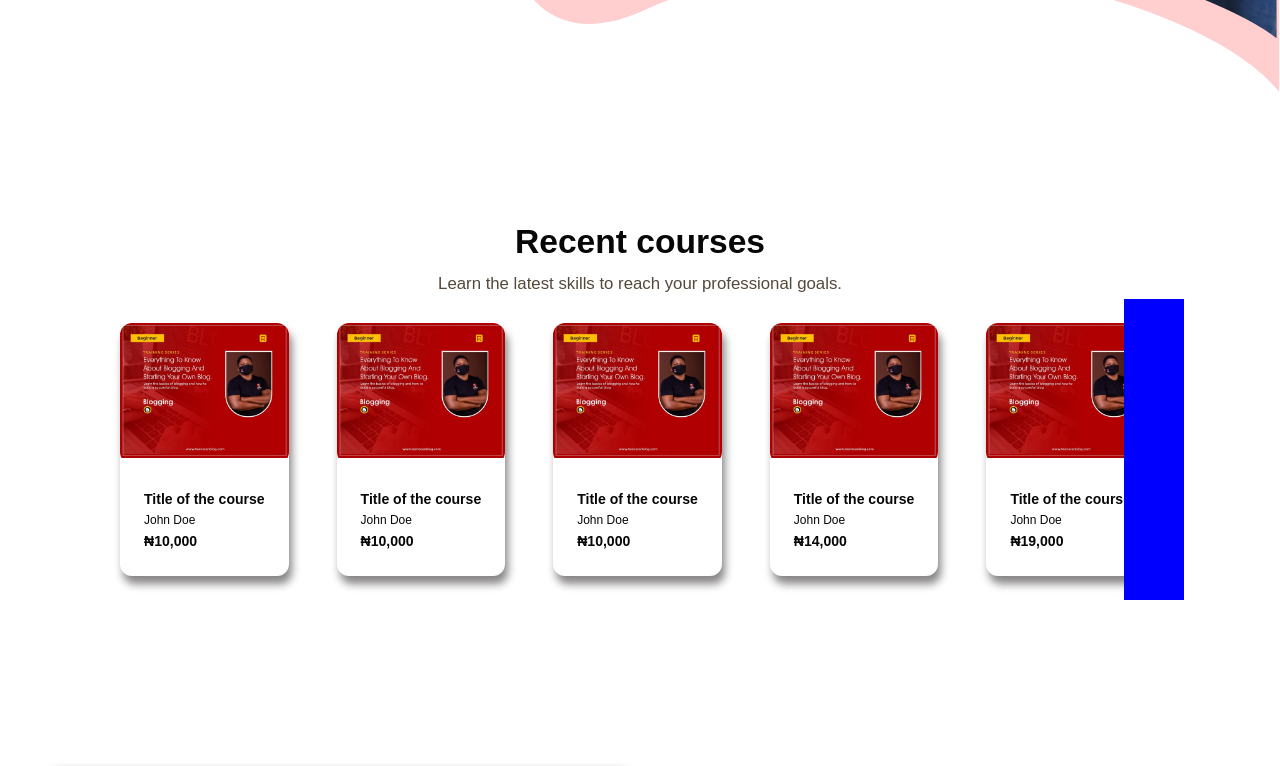
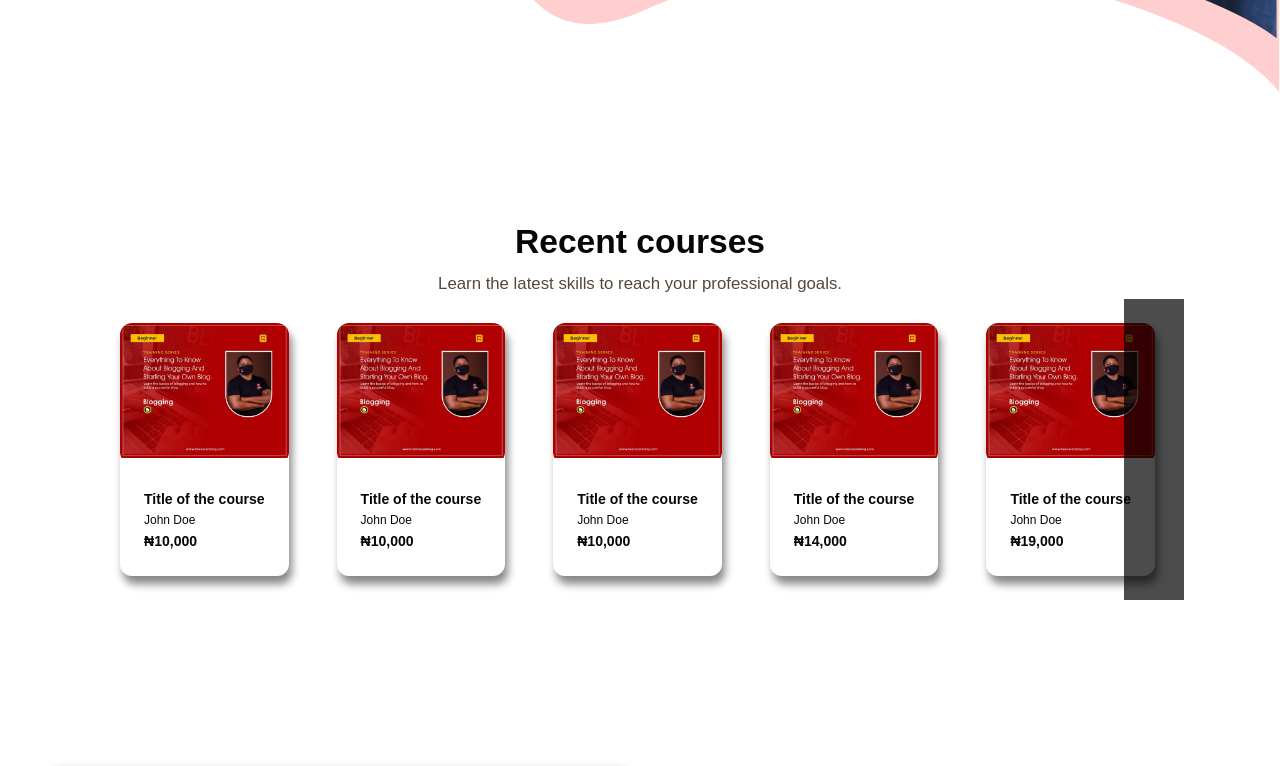
Before and after one commit to Niscolinx/teenscan, a React (Create React App) app: page / in a window 1280 px wide. Shown: the part 517-1283 px from the top of the page. Built offline with nearby package versions, Linux system fonts and the light colour scheme; what react-router-last-location would draw is missing.

Commit message:
working on courses

```diff
--- a/src/sass/components/course_cards.scss
+++ b/src/sass/components/course_cards.scss
@@ -19,7 +19,8 @@
         right: 0;
         bottom: 0;
         top: 0;
-        background: blue;
+        opacity: 0.7;
+        background: black;
         width: 5rem;
     }
 
```
